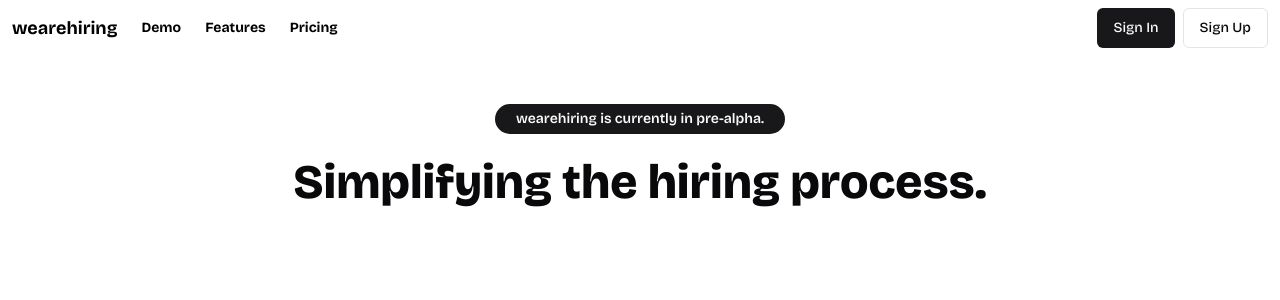
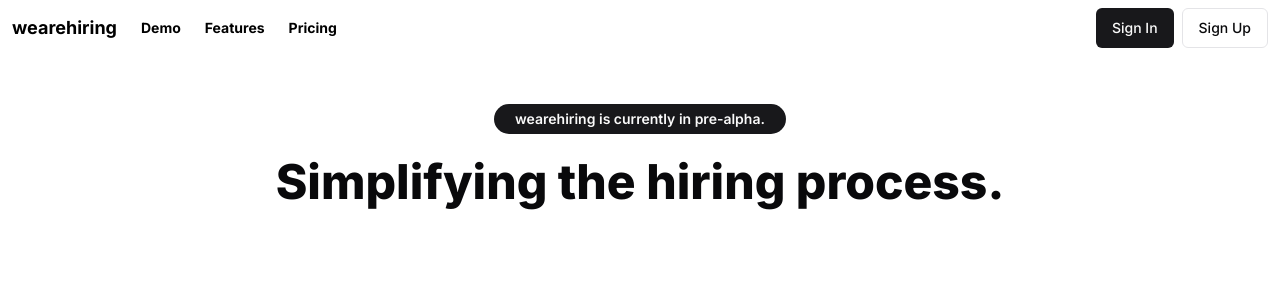
Before and after one commit to ramezj/wearehiring, a Next.js app: page / in a window 1280 px wide. Shown: the top 300 px of the page. Built offline with nearby package versions, Linux system fonts and the light colour scheme; no server answers.

Commit message:
trying inter font,,, lets see

```diff
--- a/app/layout.tsx
+++ b/app/layout.tsx
@@ -1,6 +1,7 @@
 
 import type { Metadata } from "next";
 import { Inter, Bricolage_Grotesque } from "next/font/google";
+import { GeistSans } from "geist/font"
 import "./globals.css";
 import { SessionProvider } from "../lib/SessionProvider"
 import { NavigationBar } from "@/components/NavigationBar";
@@ -24,7 +25,7 @@ export default function RootLayout({
   return (
     <html lang="en">
       <SessionProvider>
-          <body className={bricolageGrotesque.className}>
+          <body className={inter.className}>
             {children}
           </body>
       </SessionProvider>
--- a/package.json
+++ b/package.json
@@ -20,6 +20,7 @@
     "@radix-ui/react-slot": "^1.0.2",
     "class-variance-authority": "^0.7.0",
     "clsx": "^2.1.0",
+    "geist": "^1.2.2",
     "lucide-react": "^0.358.0",
     "next": "14.1.3",
     "next-auth": "^4.24.7",
```
Also changed, not shown: 1 other file (tests, documents, lock files or other folders).
